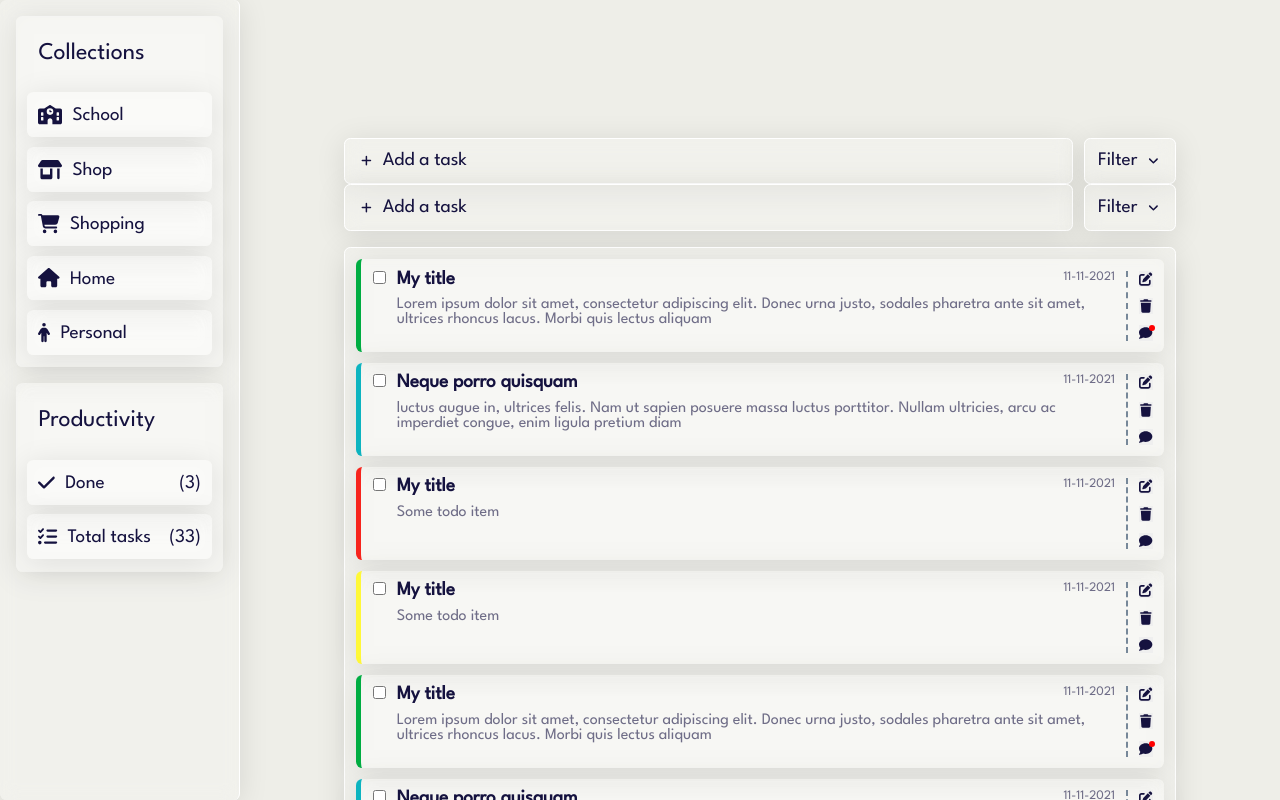
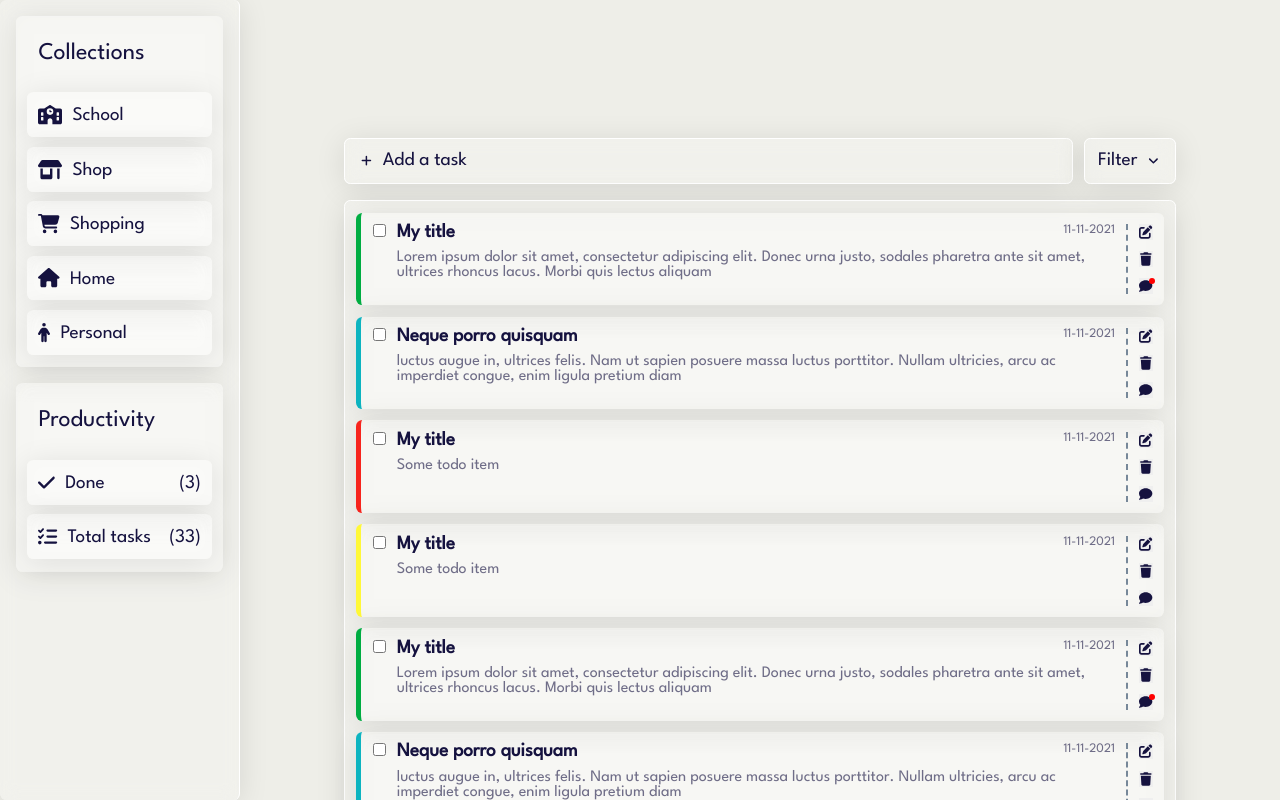
Before and after one commit to akunalic1/ToDo, a React (Create React App) app: page / in a window 1280 px wide. Shown: the top 800 px of the page. Built offline with nearby package versions, Linux system fonts and the light colour scheme; data requests are answered from the project's data file.

Commit message:
TodoForm refactored

```diff
--- a/src/components/TodoForm.jsx
+++ b/src/components/TodoForm.jsx
@@ -7,47 +7,7 @@ import {
 import { FontAwesomeIcon } from "@fortawesome/react-fontawesome";
 import FilterTodo from "./FilterTodo";
 
-const TodoForm = ({
-  handleFilterList,
-  handleFilterOption,
-  handleShowHideInputs,
-  showAddTask,
-  showFilterList,
-}) => {
-  const renderForm = () => {
-    return (
-      <div className="fields">
-        <div className="fields-buttons">
-          <button
-            className={`btn add-task-btn glass ${!showAddTask ? "hide" : ""}`}
-            onClick={handleShowHideInputs}
-          >
-            <FontAwesomeIcon
-              icon={faPlus}
-              className="add-task-icon"
-            ></FontAwesomeIcon>
-            Add a task
-          </button>
-          <button
-            className={`btn btn-filter glass ${!showAddTask ? "hide" : ""}`}
-            onClick={handleFilterList}
-          >
-            Filter
-            <FontAwesomeIcon
-              icon={faAngleDown}
-              className="add-task-icon"
-            ></FontAwesomeIcon>
-          </button>
-          <div
-            className={`filter-options glass ${!showFilterList ? "hide" : ""}`}
-          >
-            <FilterTodo handleFilterOption={handleFilterOption} />
-          </div>
-        </div>
-        {renderInputFields()}
-      </div>
-    );
-  };
+const TodoForm = ({ handleShowHideInputs, showAddTask }) => {
   const renderInputFields = () => {
     return (
       <div className={`create-todo glass ${showAddTask ? "hide" : ""}`}>
@@ -75,7 +35,7 @@ const TodoForm = ({
       </div>
     );
   };
-  return <>{renderForm()}</>;
+  return <>{renderInputFields()}</>;
 };
 
 export default TodoForm;
```
